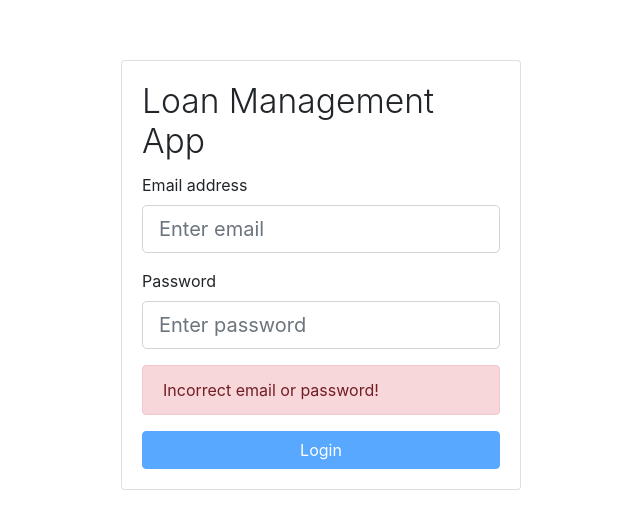
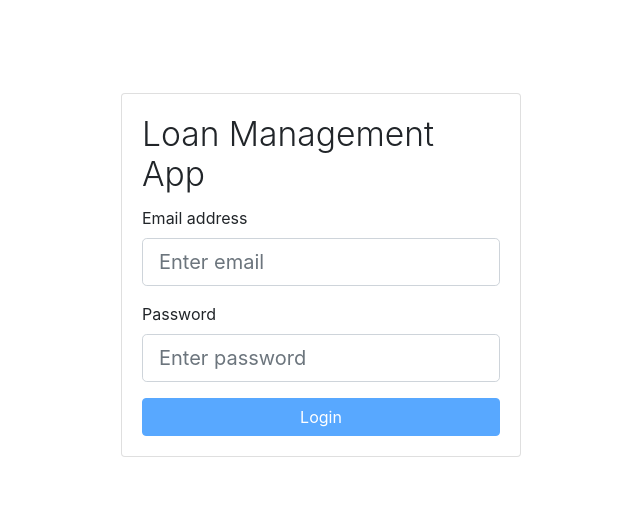
Before and after one commit to msonde86/POD2-LMA-UIComponents, a React (Create React App) app: page /login in a window 1280 px wide. Shown: the part 125-654 px from the top of the page, without its empty margins (319-959 px from the left). Built offline with nearby package versions, Linux system fonts and the light colour scheme.

Commit message:
Validations added

```diff
--- a/package.json
+++ b/package.json
@@ -10,6 +10,7 @@
     "react": "^16.13.1",
     "react-bootstrap": "^1.3.0",
     "react-dom": "^16.13.1",
+    "react-hook-form": "^6.7.0",
     "react-router-dom": "^5.2.0",
     "react-scripts": "3.4.3"
   },
--- a/src/components/login/Login.jsx
+++ b/src/components/login/Login.jsx
@@ -1,26 +1,36 @@
-import React, { useState } from 'react'
+import React from 'react'
 import { Card, Form, Button, Alert } from 'react-bootstrap'
+import { useForm } from 'react-hook-form'
 import './Login.css'
 
 const Login = props => {
 
-    const [loginButtonEnabled] = useState(false)
+    const { register, handleSubmit, errors, formState } = useForm()
+
+    const { touched } = formState;
+    const onSubmit = data => console.log(data)
+
+
     return (
         <div className="login-component align-items-center d-flex">
             <Card id="login-card">
                 <Card.Body>
                     <Card.Title className="display-4">Loan Management App</Card.Title>
-                    <form className="login-form">
+                    <form className="login-form" onSubmit={handleSubmit(onSubmit)}>
                         <Form.Group controlId="formEmail">
                             <Form.Label>Email address</Form.Label>
-                            <Form.Control type="email" placeholder="Enter email" size="lg" />
+                            <Form.Control name="email" placeholder="Enter email" size="lg"
+                                ref={register({ required: true, pattern: /^\w+([.-]?\w+)*@\w+([.-]?\w+)*(\.\w{2,3})+$/ })} />
                         </Form.Group>
                         <Form.Group controlId="formPassword">
                             <Form.Label>Password</Form.Label>
-                            <Form.Control type="password" placeholder="Enter password" size="lg" />
+                            <Form.Control name="password" type="password" placeholder="Enter password" size="lg"
+                                ref={register({ required: true, min: 1 })} />
                         </Form.Group>
-                        <Alert variant="danger">Incorrect email or password!</Alert>
-                        <Button type="submit" className="w-100" disabled={!loginButtonEnabled}>Login</Button>
+                        {(errors.email || errors.password) && <Alert variant="danger">Invalid email/password!</Alert>}
+                        <Button type="submit" className="w-100" disabled={(Object.keys(touched).length !== 2) ||
+                            (Object.keys(errors).length > 0)}>Login</Button>
+
                     </form>
                 </Card.Body>
             </Card>
```
Also changed, not shown: 1 other file (tests, documents, lock files or other folders).
